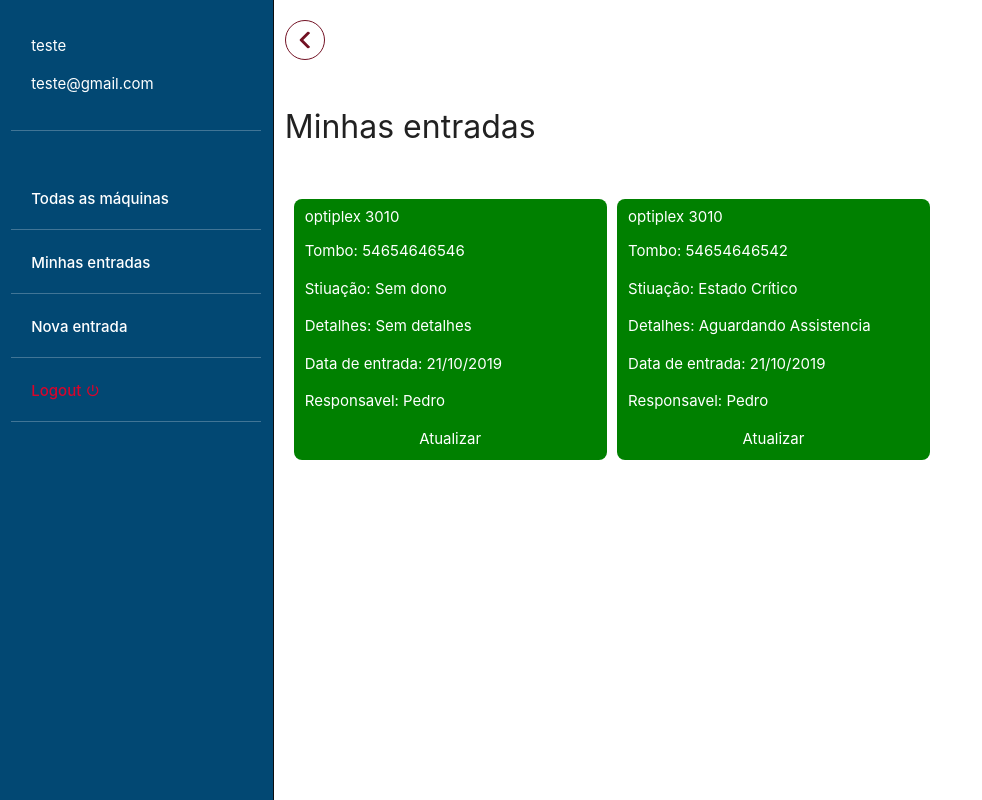
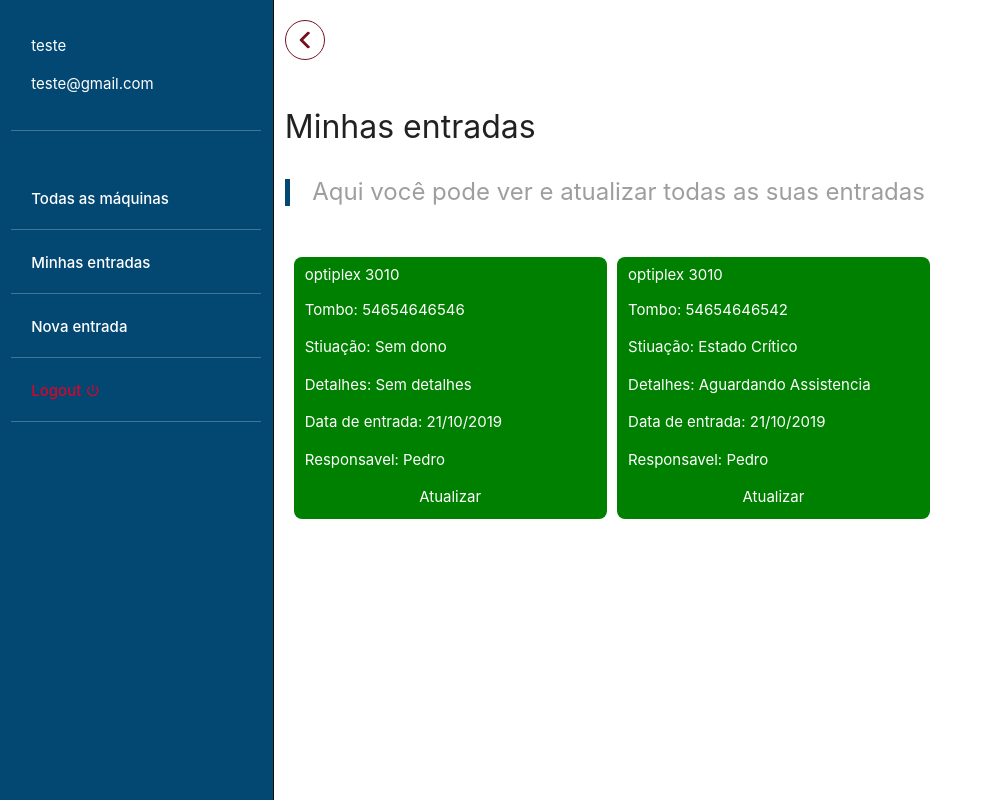
Before and after one commit to pedroMattos/ccm-web, a Vue app in the folder ccm-web/: page /my-entries in a window 1280 px wide. Shown: the whole page, without its empty margins (0-982 px from the left). Built offline with nearby package versions, Linux system fonts and the light colour scheme.

Commit message:
add blockquote

```diff
--- a/ccm-web/src/components/MyEntries.vue
+++ b/ccm-web/src/components/MyEntries.vue
@@ -2,6 +2,10 @@
     <div class="main-page col m9" id="main-my-entry">
       <router-link :to="{ name: 'Home' }"><back/></router-link>
       <h1>Minhas entradas</h1>
+      <blockquote class="tip">
+        <h2 class="grey-text lighten-2"
+        id="sub-t-page">Aqui você pode ver e atualizar todas as suas entradas</h2>
+      </blockquote>
       <div class="main-page row">
         <myentry/>
       </div>
@@ -20,3 +24,12 @@ export default {
   },
 };
 </script>
+
+<style>
+  #sub-t-page {
+    font-size: 24px;
+  }
+  blockquote.tip {
+    border-left: solid #024873 5px;
+  }
+</style>
```
